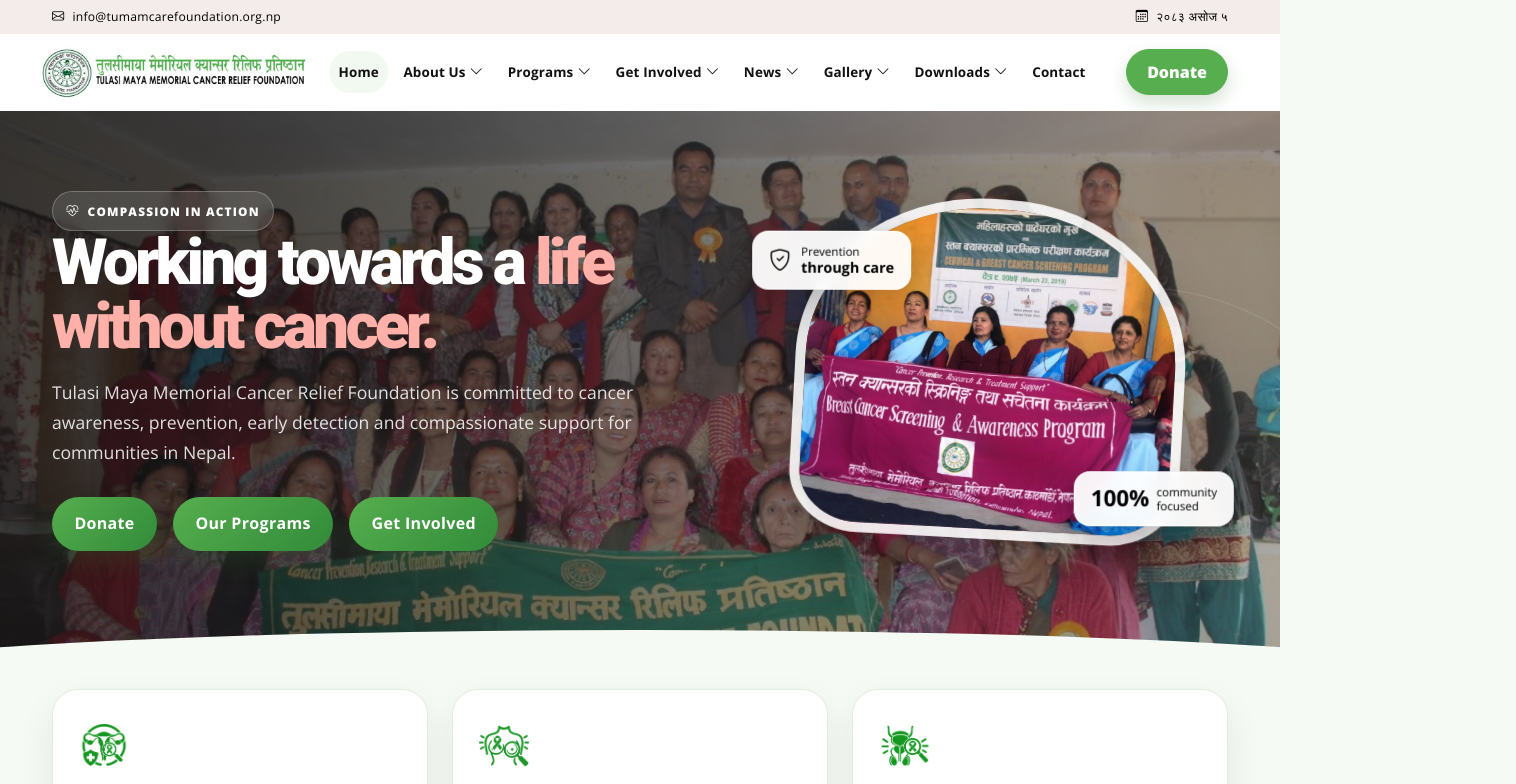
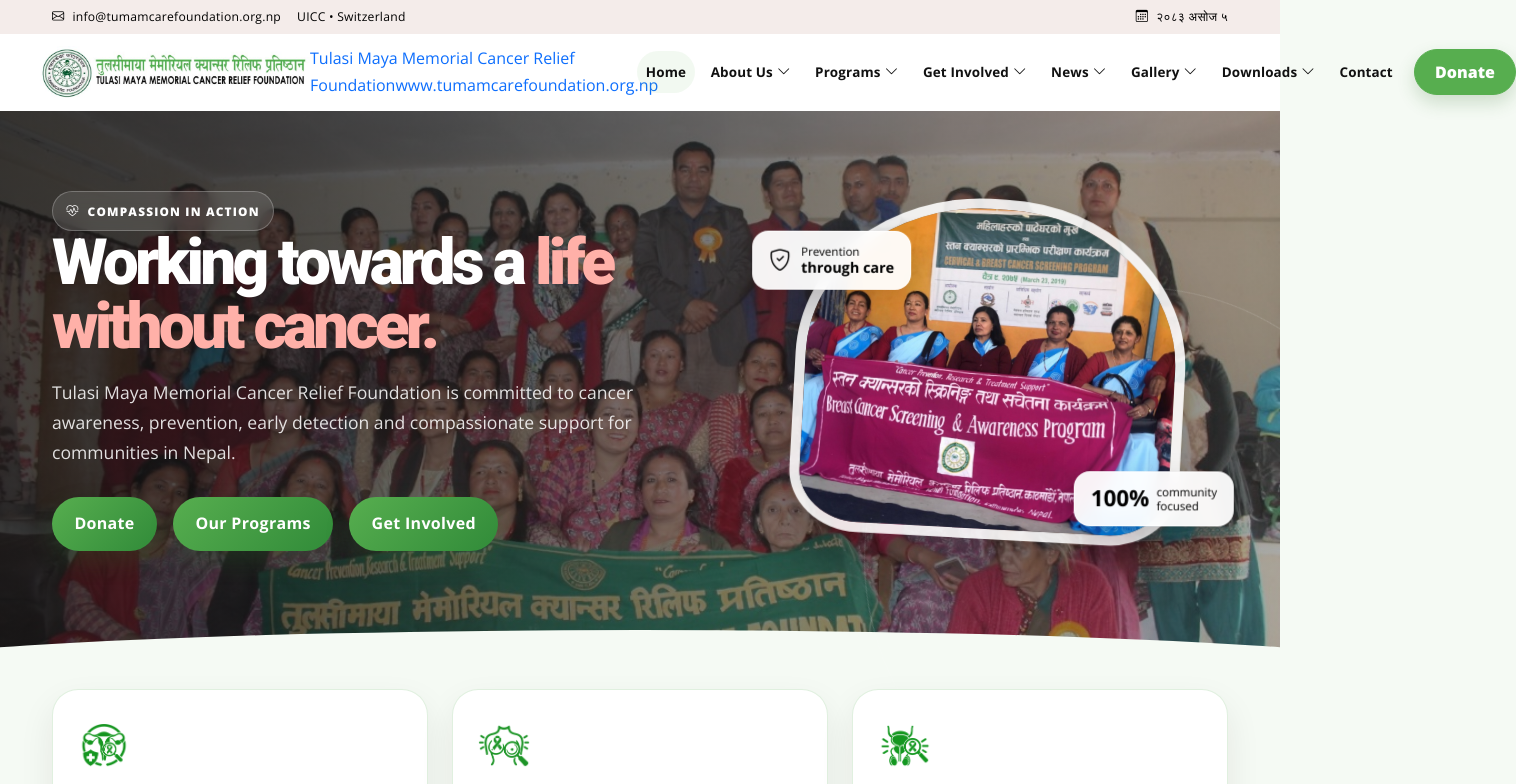
Before and after one commit to Raja72527252/cancer, a Vue app: page / in a window 1280 px wide. Shown: the top 784 px of the page, 1516 px wide, since content can reach past the window. Built offline with nearby package versions, Linux system fonts and the light colour scheme.

Commit message:
Update AppHeader.vue with new styles and improved layout

```diff
--- a/src/components/AppHeader.vue
+++ b/src/components/AppHeader.vue
@@ -46,9 +46,12 @@
   <header :class="['site-header', { scrolled: isScrolled }]">
     <div class="topbar">
       <div class="container d-flex justify-content-between align-items-center gap-3 flex-wrap">
-        <a href="mailto:info@tumamcarefoundation.org.np">
-          <i class="bi bi-envelope me-2"></i>info@tumamcarefoundation.org.np
-        </a>
+        <div class="topbar-left d-flex align-items-center gap-3 flex-wrap">
+          <a href="mailto:info@tumamcarefoundation.org.np">
+            <i class="bi bi-envelope me-2"></i>info@tumamcarefoundation.org.np
+          </a>
+          <span class="topbar-uicc">UICC • Switzerland</span>
+        </div>
         <span lang="ne"><i class="bi bi-calendar3 me-2"></i>२०८३ असोज ५</span>
       </div>
     </div>
@@ -57,6 +60,10 @@
       <div class="container">
         <router-link class="brand" to="/" @click="closeMenu">
           <img src="/images/logo-111-768x147.jpg" alt="TULASI MAYA MEMORIAL CANCER RELIEF FOUNDATION" class="brand-logo" />
+          <div class="brand-copy">
+            <span class="brand-name">Tulasi Maya Memorial Cancer Relief Foundation</span>
+            <a href="https://www.tumamcarefoundation.org.np/" target="_blank" rel="noopener" class="brand-url">www.tumamcarefoundation.org.np</a>
+          </div>
         </router-link>
 
         <button
```
